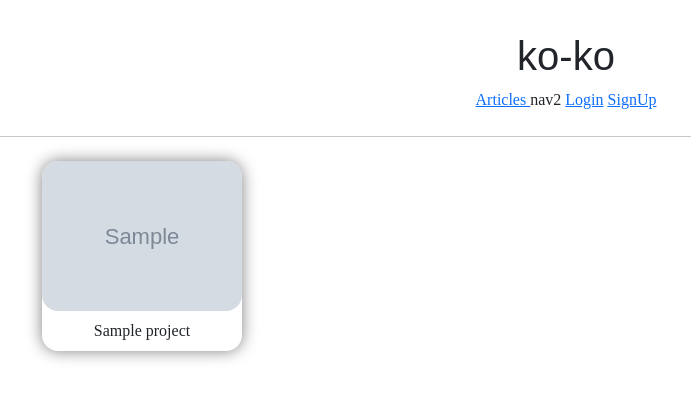
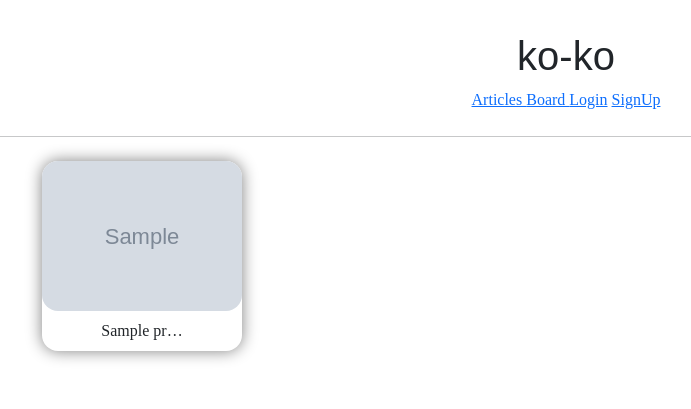
Before and after one commit to kohsmic8/test33, a Django app: page /projects/list in a window 1280 px wide. Shown: the top 409 px of the page, without its empty margins (74-765 px from the left). Run offline with Django 3.2, Linux system fonts and the light colour scheme; tables that the repository leaves empty hold one stand-in row (values such as "Sample post"); grey boxes marked "Sample" are stand-in pictures; parts of the project's set-up code (start-up, migrations or seed data) failed here and were passed over; some libraries are stand-ins or nearby versions; some web fonts are replaced.

Commit message:
8.18 test33 commit 1

```diff
--- a/profileapp/templates/profileapp/update.html
+++ b/profileapp/templates/profileapp/update.html
@@ -15,7 +15,7 @@
                 {% bootstrap_form form %}
                 <div class="m-5">
                     <input type="submit"
-                       class="btn btn-dark rounded-pill px-5">
+                       class="btn btn-outline-success rounded-pill px-5" >
                 </div>
             </form>
         </div>
--- a/projectapp/templates/projectapp/list.html
+++ b/projectapp/templates/projectapp/list.html
@@ -34,7 +34,7 @@
                 <a href="{% url 'projectapp:detail' pk=project.pk %}">
                     <img src="{{ project.image.url }}" alt="">
                 </a>
-                <span class="my-2 NNS_B">{{ project.name }}</span>
+                <span class="my-2 NNS_B">{{ project.name | truncatechars:10 }}</span>
             </div>
 
         {% endfor %}
--- a/templates/header.html
+++ b/templates/header.html
@@ -9,7 +9,11 @@
                 Articles
             </a>
         </span>
-        <span>nav2</span>
+        <span>
+            <a href="{% url 'projectapp:list' %}">
+                Board
+            </a>
+        </span>
         {% if not user.is_authenticated %}
         <span>
             <a href="{% url 'accountapp:login' %}">Login</a>
```
